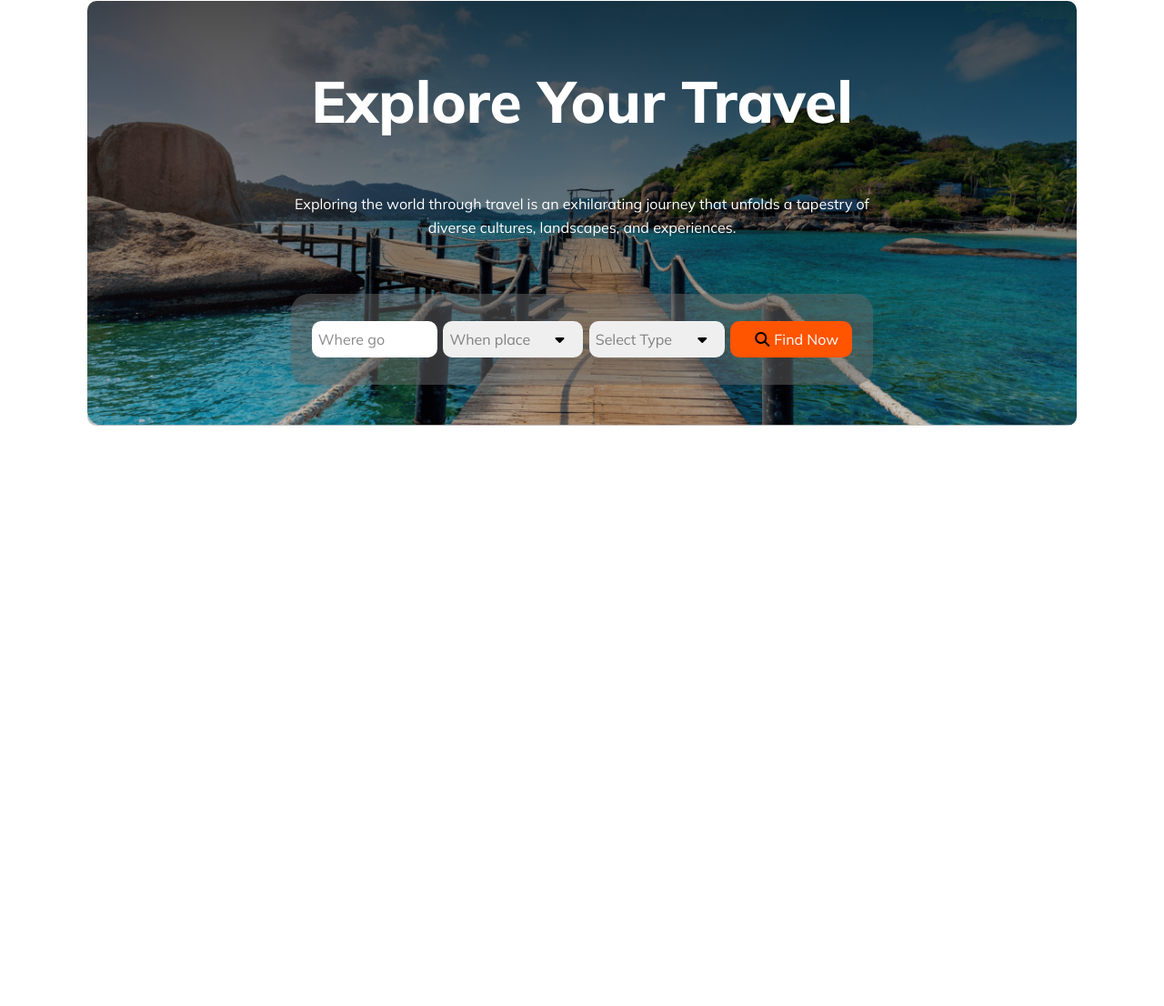
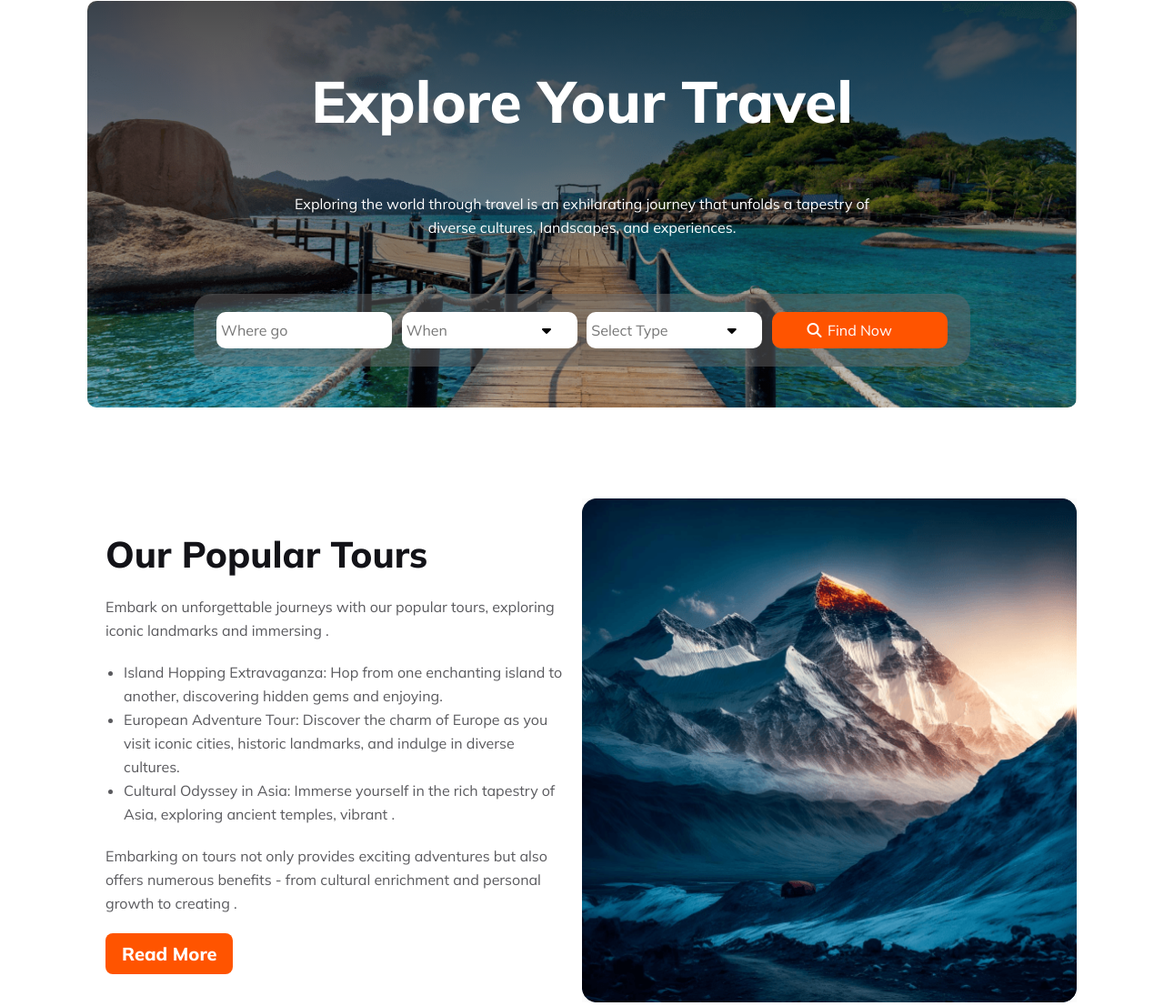
Before and after one commit to RobiulIslam08/world-travel-website-, a plain HTML site: page index.html in a window 1280 px wide. Shown: the part 147-1253 px from the top of the page at 91% size. Before the commit the page ends 800 px from the top, so only its background shows below. Drawn offline with Linux system fonts and the light colour scheme.

Commit message:
input button cusmomise

```diff
--- a/index.html
+++ b/index.html
@@ -36,22 +36,42 @@
             </div>
             <div class="banner-btn">
                 <div class="btn-div">
-                    <button class="where-btn">Where go</button>
+                    <input class="where-btn" placeholder="Where go"></input>
                 </div>
                 <div class="btn-div">
-                    <button class="primary-btn">When place</button>
+                    <input class="primary-btn" placeholder="When"></input>
                     <i class="fa-solid fa-caret-down"></i>
 
                 </div>
                 <div class="btn-div">
-                    <button class="primary-btn">Select Type</button>
+                    <input class="primary-btn" placeholder="Select Type"></input>
                     <i class="fa-solid fa-caret-down"></i>
 
                 </div>
                 <div class="btn-div">
                     <i class="fa-solid fa-magnifying-glass"></i>
-                    <button class="find-btn">Find Now</button>
+                    <input class="find-btn" placeholder="Find Now"></input>
                 </div>
+            </div>
+        </section>
+        <section class="tours-description-section">
+            <div class="tours-desc">
+                <h1>Our Popular Tours</h1>
+                <p>
+                    Embark on unforgettable journeys with our popular tours, exploring iconic landmarks and immersing .</p>
+                <ul>
+                    <li>Island Hopping Extravaganza:
+                        Hop from one enchanting island to another, discovering hidden gems and enjoying.</li>
+                    <li>European Adventure Tour:
+                        Discover the charm of Europe as you visit iconic cities, historic landmarks, and indulge in diverse cultures.</li>
+                    <li>Cultural Odyssey in Asia:
+                        Immerse yourself in the rich tapestry of Asia, exploring ancient temples, vibrant .</li>
+                </ul>
+                <p>Embarking on tours not only provides exciting adventures but also offers numerous benefits - from cultural enrichment and personal growth to creating .</p>
+                <button class="read-more-btn">Read More</button>
+            </div>
+            <div class="tours-img">
+                <img src="./images/rectangle-4.png" alt="">
             </div>
         </section>
     </main>
--- a/style.css
+++ b/style.css
@@ -6,6 +6,9 @@
     box-sizing: border-box;
     font-family: 'Inter', sans-serif;
     font-family: 'Mulish', sans-serif;
+}
+.find-btn::placeholder {
+    color: white;
 }
 
 header {
@@ -119,12 +122,12 @@ header {
 }
 
 .banner-btn {
-    padding: 30px 20px;
+    padding: 20px 20px;
     display: flex;
     align-items: center;
     justify-content: space-around;
     background-color: rgba(103, 104, 104, 0.493);
-    width: 60%;
+    width: 80%;
     margin: 0 auto;
     border-radius: 20px;
     margin-bottom: 35px;
@@ -132,7 +135,7 @@ header {
 
 .where-btn {
     background-color: rgb(255, 255, 255);
-    padding: 10px 58px 10px 7px;
+    padding: 10px 5px;
     outline: none;
     border: none;
     border-radius: 10px;
@@ -146,7 +149,7 @@ header {
 }
 
 .primary-btn {
-    padding: 10px 58px 10px 7px;
+    padding: 10px 5px;
     outline: none;
     border: none;
     border-radius: 10px;
@@ -159,7 +162,8 @@ header {
     position: relative;
 
 }
-.btn-div{
+
+.btn-div {
     position: relative;
 }
 
@@ -173,16 +177,17 @@ header {
 }
 
 .find-btn {
-    padding: 10px 15px 10px 48px;
+    padding: 10px 5px ;
     outline: none;
     border: none;
     border-radius: 10px;
     font-family: Mulish;
-    color: white;
+    color: rgb(74, 9, 239);
     font-size: 16px;
     font-style: normal;
     font-weight: 400;
     line-height: normal;
+    text-align: center;
     background-color: #FF5400;
 
 }
@@ -191,6 +196,73 @@ header {
     position: absolute;
     top: 30%;
     left: 20%;
+    color: white;
+}
+
+
+/* tours-description-section start here */
+.tours-description-section {
+    width: 85%;
+    margin: 0 auto;
+    display: flex;
+
+    justify-content: space-between;
+    align-items: center;
+}
+
+.tours-desc {
+    width: 50%;
+    padding: 20px;
+
+}
+
+.tours-desc h1 {
+    color: #131318;
+    margin-bottom: 20px;
+    text-align: left;
+    font-family: Mulish;
+    font-size: 40px;
+    font-style: normal;
+    font-weight: 800;
+    line-height: normal;
+}
+
+.tours-desc p, ul {
+    color: rgba(19, 19, 24, 0.70);
+    font-family: Mulish;
+    font-size: 16px;
+    font-style: normal;
+    font-weight: 400;
+    line-height: 26px;
+    margin-bottom: 20px;
+}
+
+.tours-desc ul {
+    margin-left: 20px;
+
+}
+
+.tours-img {
+    width: 50%;
+}
+
+.tours-img img {
+    width: 100%;
+}
+
+.read-more-btn {
+    border: none;
+    outline: none;
+    background-color: #FF5400;
+    padding: 10px 18px;
+    border-radius: 8px;
+    color: #FFF;
+    text-align: center;
+    font-family: Mulish;
+    font-size: 20px;
+    font-style: normal;
+    font-weight: 800;
+    line-height: normal;
 }
 
 /* responsive for mobile device  */
@@ -204,38 +276,59 @@ header {
         margin-left: 150px;
         visibility: visible;
     }
+
     .banner-text h1 {
         padding: 0;
         font-size: 2.5rem;
         padding-bottom: 30px;
     }
+
     .banner-text p {
         width: 100%;
     }
+
     .banner-btn {
         flex-direction: column;
         padding: 0;
         width: 100%;
 
-        gap: 20px;
+
 
     }
-    .btn-div{
+
+    .btn-div {
         margin-bottom: 20px;
         margin-top: 20px;
     }
+
     .where-btn {
         width: 100%;
         padding: 12px 100px;
     }
+
     .primary-btn {
         width: 100%;
         padding: 12px 100px;
     }
+
     .find-btn {
         width: 100%;
         padding: 12px 100px;
 
+    }
+    .tours-description-section {
+        flex-direction: column;
+    }
+    .tours-desc {
+        width: 100%;
+    }
+    .tours-img {
+        width: 100%;
+    }
+    .banner-btn .fa-magnifying-glass {
+
+
+        left: 32%;
     }
 
 
```
